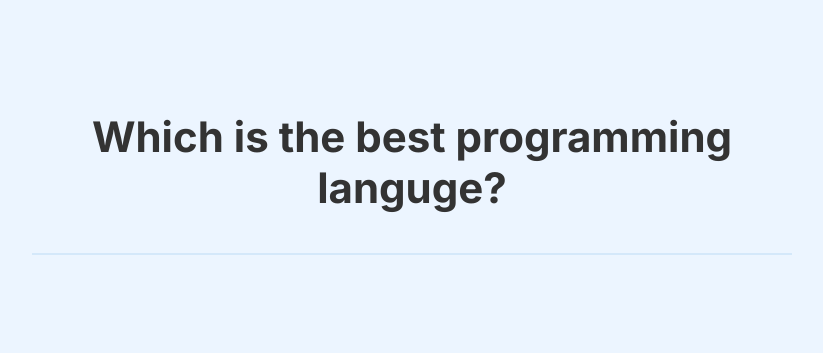
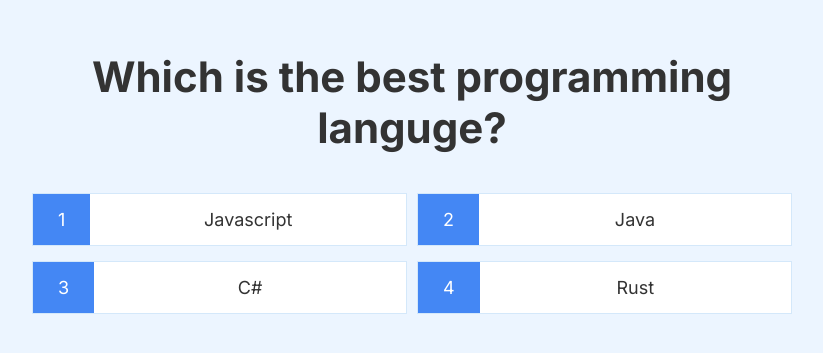
Before and after one commit to adarshaacharya/QuizMania, a React (Create React App) app: page /game in a window 1280 px wide. Shown: the part 215-568 px from the top of the page, without its empty margins (228-1051 px from the left). Built offline with nearby package versions, Linux system fonts and the light colour scheme; no server answers.

Commit message:
connected to open trivia api

```diff
--- a/package.json
+++ b/package.json
@@ -6,6 +6,7 @@
     "@testing-library/jest-dom": "^4.2.4",
     "@testing-library/react": "^9.3.2",
     "@testing-library/user-event": "^7.1.2",
+    "axios": "^0.19.2",
     "react": "^16.13.1",
     "react-dom": "^16.13.1",
     "react-router-dom": "^5.2.0",
--- /dev/null
+++ b/src/api/openTrivia.js
@@ -0,0 +1,7 @@
+import Axios from 'axios'
+
+// create instance of axios
+
+export default Axios.create({
+    baseURL : "https://opentdb.com/api.php?amount=20&category=18&difficulty=easy&type=multiple"
+})
--- a/src/components/quiz/Game.js
+++ b/src/components/quiz/Game.js
@@ -1,16 +1,35 @@
-import React from "react";
+import React, { useEffect, useState } from "react";
+import Axios from "axios";
+
+import openTrivia from "../../api/openTrivia";
 
 import Question from "./Question";
 
 const dummyQues = {
   question: "Which is the best programming languge?",
-  answers: ["Javascript", "Java", "C#", "Rust"],
+  choices: ["Javascript", "Java", "C#", "Rust"],
 };
 
 const Game = () => {
+  const [questions, setQuestions] = useState([]);
+
+
+  // fetch ques from api on mount
+  useEffect(() => {
+    (async () => {
+      try {
+        const { data} = await openTrivia.get();
+        setQuestions(data.results);
+      } catch (err) {
+        console.log(err);
+      }
+    })();
+  }, []);
+
+  console.log(questions);
   return (
     <>
-      <Question questions={dummyQues}/>
+      <Question questions={dummyQues} />
     </>
   );
 };
--- a/src/components/quiz/Question.js
+++ b/src/components/quiz/Question.js
@@ -1,32 +1,27 @@
 import React from "react";
 
-import styled from "styled-components";
+import {
+  Choices,
+  ChoiceContainer,
+  ChoicePrefix,
+  ChoiceText,
+} from "./Question.style";
 
 const Question = ({ questions }) => {
   return (
     <>
       <h2>{questions.question}</h2>
-      <ChoiceContainer>
 
-      </ChoiceContainer>
+      <Choices>
+        {questions.choices.map((choice, index) => (
+          <ChoiceContainer key={index}>
+            <ChoicePrefix>{index + 1}</ChoicePrefix>
+            <ChoiceText>{choice}</ChoiceText>
+          </ChoiceContainer>
+        ))}
+      </Choices>
     </>
   );
 };
 
-const ChoiceContainer = styled.div`
-  display: flex;
-  margin-bottom: 0.5rem;
-  width: 100%;
-  font-size: 1.8rem;
-  border: 0.1rem solid rgb(86, 165, 235, 0.25);
-  background-color: white;
-
-  &:hover {
-    cursor: pointer;
-    box-shadow: 0 0.4rem 1.4rem 0 rgba(86, 185, 235, 0.5);
-    transform: translateY(-0.1rem);
-    transition: transform 150ms;
-  }
-`;
-
 export default Question;
--- /dev/null
+++ b/src/components/quiz/Question.style.js
@@ -0,0 +1,37 @@
+import styled from "styled-components";
+
+export const Choices = styled.div`
+  display: grid;
+  grid-template-columns: repeat(2, 1fr);
+  grid-gap: 1rem;
+
+  @media screen and (max-width: 500px) {
+    grid-template-columns: 1fr;
+  }
+`;
+
+export const ChoiceContainer = styled.div`
+  display: flex;
+  margin-bottom: 0.5rem;
+  font-size: 1.8rem;
+  border: 0.1rem solid rgb(86, 165, 235, 0.25);
+  background-color: white;
+
+  &:hover {
+    cursor: pointer;
+    box-shadow: 0 0.4rem 1.4rem 0 rgba(86, 185, 235, 0.5);
+    transform: translateY(-0.1rem);
+    transition: transform 150ms;
+  }
+`;
+
+export const ChoicePrefix = styled.p`
+  padding: 1.5rem 2.5rem;
+  background-color: var(--primary-color);
+  color: white;
+`;
+
+export const ChoiceText = styled.p`
+  padding: 1.5rem;
+  width: 100%;
+`;
```
Also changed, not shown: 1 other file (tests, documents, lock files or other folders).
